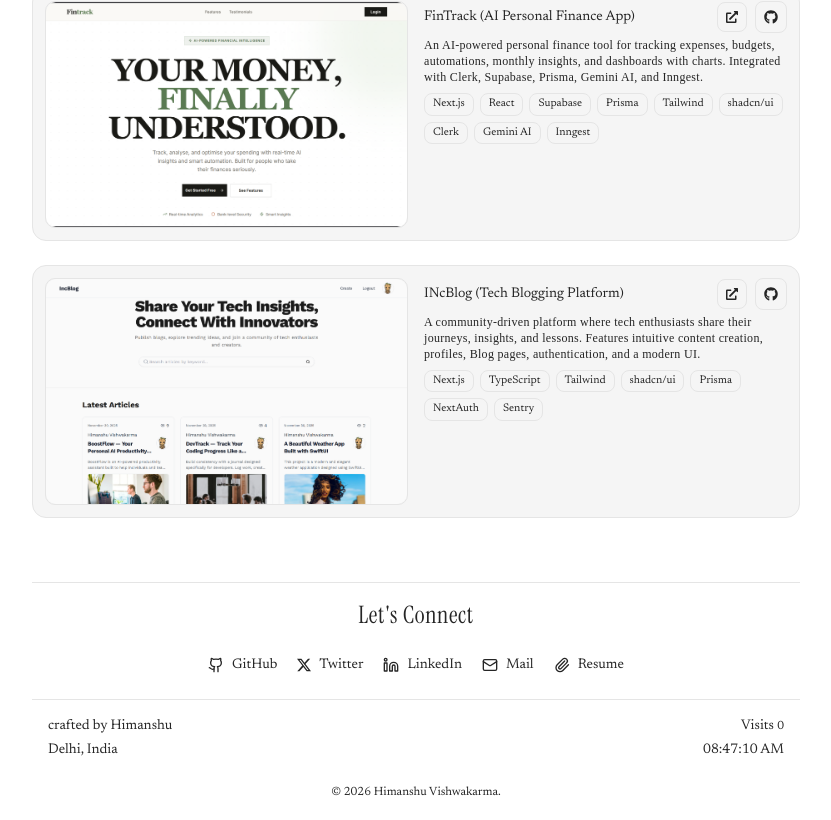
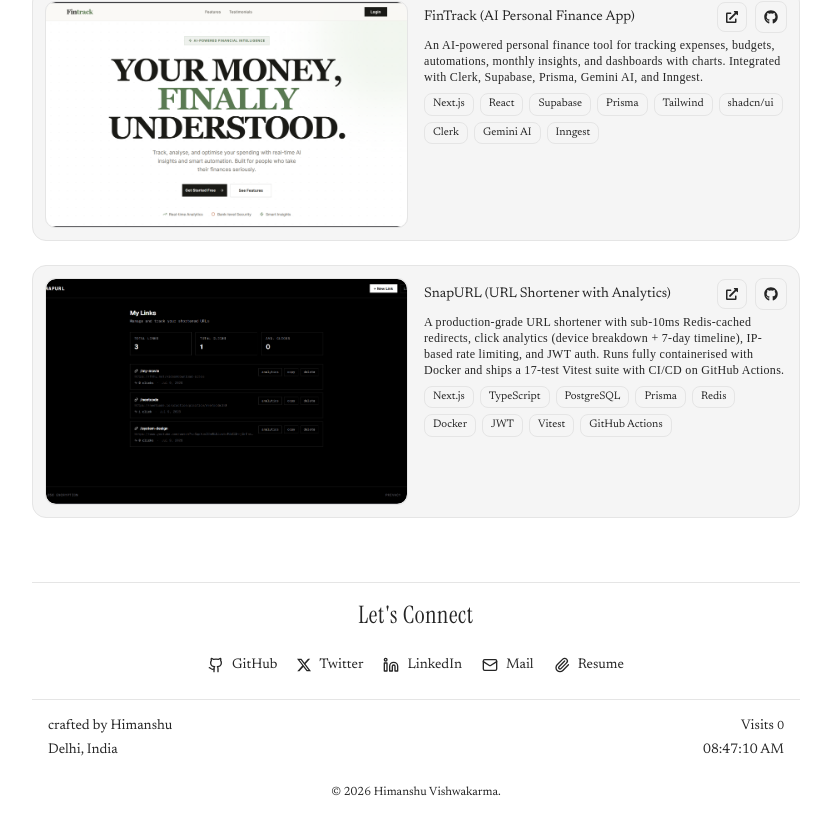
Before and after one commit to himanshuvkm/MyPortFolio, a Next.js app: page / in a window 1280 px wide. Shown: the part 1175-1995 px from the top of the page, without its empty margins (224-1055 px from the left). Built offline with nearby package versions, Linux system fonts and the light colour scheme; no server answers; the database is empty.

Commit message:
added new project

```diff
--- a/app/Projects/projects.ts
+++ b/app/Projects/projects.ts
@@ -4,6 +4,7 @@
 import chatimg from "@/public/retrochat.jpg";
 import housetrialimg from "@/public/got.png";
 import repolensimg from "@/public/repolens.png";
+import snapurlimg from "@/public/snapurl.png";
 
 export const projects = [
   {
@@ -28,6 +29,27 @@
     ],
   },
   {
+    emoji: "🔗",
+    title: "SnapURL (URL Shortener with Analytics)",
+    link: "https://github.com/himanshuvkm/snapurl",
+    demo: "https://github.com/himanshuvkm/snapurl",
+    image: snapurlimg,
+    category: "Full Stack | Backend-Heavy",
+    description:
+      "A production-grade URL shortener with sub-10ms Redis-cached redirects, click analytics (device breakdown + 7-day timeline), IP-based rate limiting, and JWT auth. Runs fully containerised with Docker and ships a 17-test Vitest suite with CI/CD on GitHub Actions.",
+    tech: [
+      "Next.js",
+      "TypeScript",
+      "PostgreSQL",
+      "Prisma",
+      "Redis",
+      "Docker",
+      "JWT",
+      "Vitest",
+      "GitHub Actions",
+    ],
+  },
+  {
     emoji: "🚀",
     title: "INcBlog (Tech Blogging Platform)",
     link: "https://github.com/himanshuvkm/IncBlog1",
@@ -46,36 +68,7 @@
       "Sentry",
     ],
   },
-  {
-  emoji: "🔍",
-  title: "RepoLens",
-  link: "https://github.com/himanshuvkm/Repolens",
-  demo: "https://repolens-git.vercel.app",
-  image: repolensimg,
-  category: "Full Stack + AI | MERN + LLM",
-  description:
-    "An AI-powered tool that analyzes any GitHub repository instantly. Just paste a repo URL to get a comprehensive report including tech stack detection, code insights, project summary, README breakdown, and potential improvements.",
-  tech: ["React", "Tailwind", "Node.js", "Express", "MongoDB", "OpenAI API", "GitHub API"],
-}
-  ,
-  {
-    emoji: "🐉",
-    title: "House_Trial (A Fun Web Experience)",
-    link: "https://github.com/himanshuvkm/GOT-House",
-    demo: "https://got-house.vercel.app",
-    image: housetrialimg,
-    category: "Frontend + AI | Interactive Experience",
-    description:
-      "A cinematic Game of Thrones–style personality experience where users answer dramatic questions and are assigned a House by an AI based on psychological traits. Includes a shareable medieval result card with house sigils and mottos.",
-    tech: [
-      "Next.js",
-      "TypeScript",
-      "Tailwind CSS",
-      "Framer Motion",
-      "Gemini AI",
-      "html2canvas",
-    ],
-  },
+
   {
     emoji: "📄",
     title: "ReadmeAi (AI README Generator)",
@@ -98,4 +91,35 @@
       "A retro-UI chat platform built with Socket.IO and JWT auth, featuring real-time chat, online users, protected routes, editable messages, image sharing, and emoji reactions.",
     tech: ["React", "Tailwind", "Node.js", "Express", "MongoDB", "Socket.IO"],
   },
+
+  {
+    emoji: "🐉",
+    title: "House_Trial (A Fun Web Experience)",
+    link: "https://github.com/himanshuvkm/GOT-House",
+    demo: "https://got-house.vercel.app",
+    image: housetrialimg,
+    category: "Frontend + AI | Interactive Experience",
+    description:
+      "A cinematic Game of Thrones–style personality experience where users answer dramatic questions and are assigned a House by an AI based on psychological traits. Includes a shareable medieval result card with house sigils and mottos.",
+    tech: [
+      "Next.js",
+      "TypeScript",
+      "Tailwind CSS",
+      "Framer Motion",
+      "Gemini AI",
+      "html2canvas",
+    ],
+  },
+   {
+    emoji: "🔍",
+    title: "RepoLens",
+    link: "https://github.com/himanshuvkm/Repolens",
+    demo: "https://repolens-git.vercel.app",
+    image: repolensimg,
+    category: "Full Stack + AI | MERN + LLM",
+    description:
+      "An AI-powered tool that analyzes any GitHub repository instantly. Just paste a repo URL to get a comprehensive report including tech stack detection, code insights, project summary, README breakdown, and potential improvements.",
+    tech: ["React", "Tailwind", "Node.js", "Express", "MongoDB", "OpenAI API", "GitHub API"],
+  }
+  ,
 ];
--- a/app/layout.tsx
+++ b/app/layout.tsx
@@ -25,7 +25,7 @@
 });
 
 export const metadata: Metadata = {
-  metadataBase: new URL("https://www.himanshuvkm.site"),
+  metadataBase: new URL("https://www.himanshuvkm.in"),
 
   title: {
     default: "Himanshu Vishwakarma – Full Stack Web Developer (Next.js, React)",
```
Also changed, not shown: public/snapurl.png (added).
